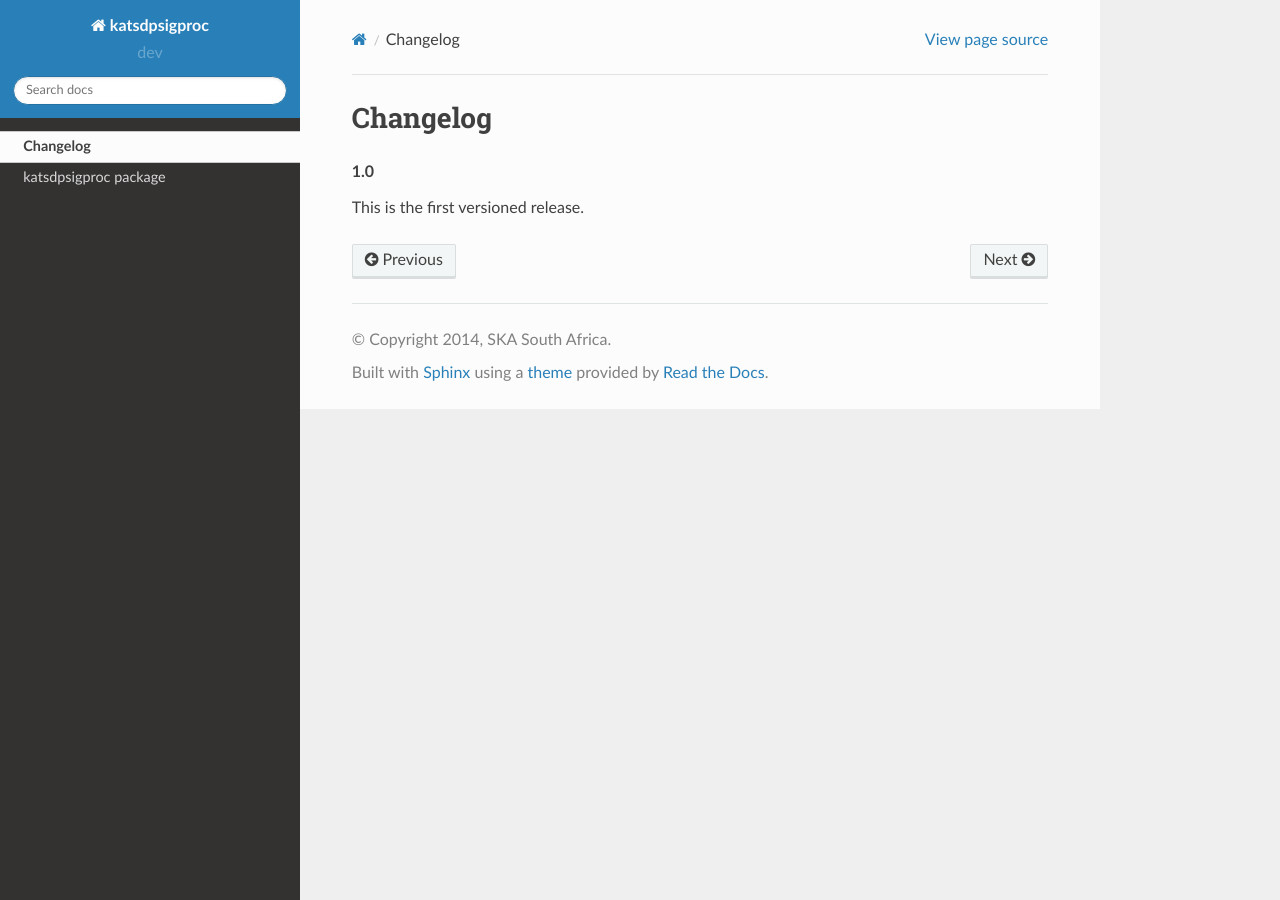
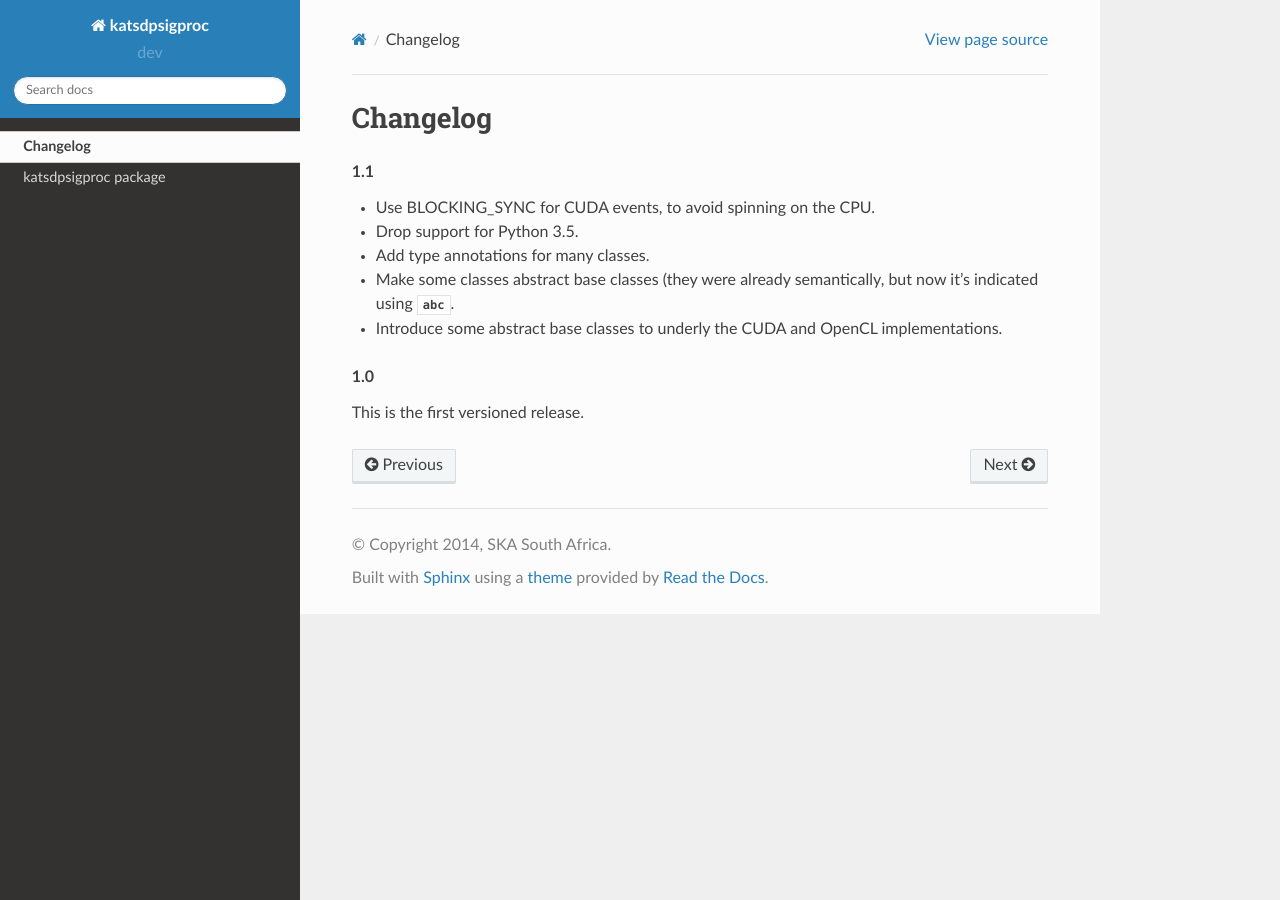
Before and after one commit to ska-sa/katsdpsigproc, a Sphinx documentation site: the page built from doc/changelog.rst, in a window 1280 px wide. Built offline with Sphinx 7.4.7 and the Read the Docs theme 2.0.0, drawn with Linux system fonts in a browser that asks for light colours.

Commit message:
Write changelog for a 1.1 release

```diff
--- a/doc/changelog.rst
+++ b/doc/changelog.rst
@@ -1,5 +1,15 @@
 Changelog
 =========
+
+.. rubric:: 1.1
+
+- Use BLOCKING_SYNC for CUDA events, to avoid spinning on the CPU.
+- Drop support for Python 3.5.
+- Add type annotations for many classes.
+- Make some classes abstract base classes (they were already semantically, but
+  now it's indicated using :py:mod:`abc`.
+- Introduce some abstract base classes to underly the CUDA and OpenCL
+  implementations.
 
 .. rubric:: 1.0
 
```
